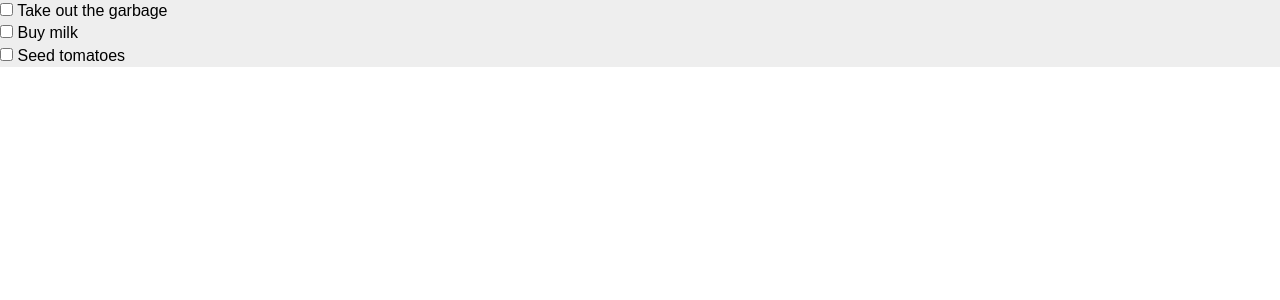
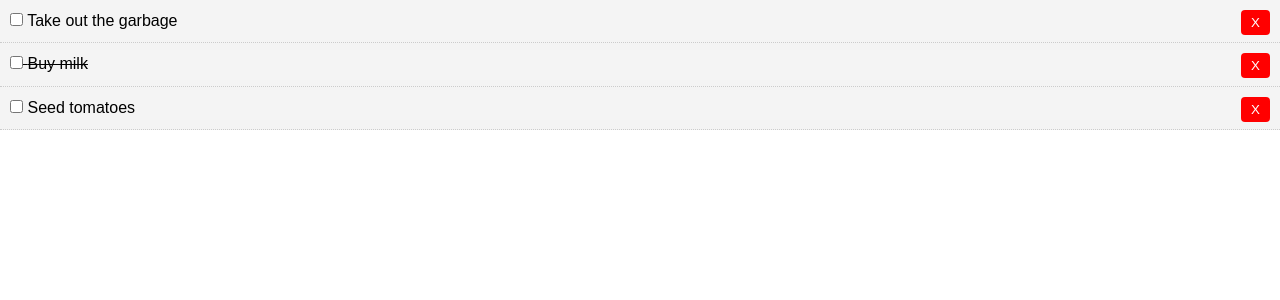
Before and after one commit to jamiev03/React-Playground, a React (Create React App) app in the folder todo-app/: page / in a window 1280 px wide. Shown: the top 300 px of the page. Built offline with nearby package versions, Linux system fonts and the light colour scheme.

Commit message:
markComplete function and styling of item list

```diff
--- a/todo-app/src/App.js
+++ b/todo-app/src/App.js
@@ -23,8 +23,14 @@ class App extends Component {
     ]
   }
 
+  //Toggle complete:
   markComplete = (id) => {
-    console.log(id);
+    this.setState({ todos: this.state.todos.map(todo => {
+      if(todo.id === id) {
+        todo.completed = !todo.completed
+      }
+      return todo;
+    }) })
 }
 
   render() {
--- a/todo-app/src/components/TodoItem.js
+++ b/todo-app/src/components/TodoItem.js
@@ -18,11 +18,12 @@ class TodoItem extends Component {
       const { id, title } = this.props.todo; //Destructuring allows to pull data from this.props.todo
       return (
         //   Can style using an inline style like so
-          <div style={{ backgroundColor: '#eee'}}>
+          <div style={this.getStyle()}>
             <p>
                 {/* We need to know which todo is checked off so we add bind to the 'id' since we have access to that prop */}
                <input type="checkbox" onChange={this.props.markComplete.bind(this, id)} /> {' '}
                { title }
+               <button style={btnStyle}>X</button>
             </p>
               {/* <h2 style={itemStyle} ></h2> */}
           </div>
@@ -41,6 +42,16 @@ TodoItem.propTypes = {
     todo: PropTypes.object.isRequired
 }
 
+const btnStyle = {
+    background: '#ff0000',
+    color: '#fff',
+    border: 'none',
+    padding: '5px 10px',
+    borderRadius: '4px',
+    cursor: 'pointer',
+    float: 'right'
+}
+
 
 
 export default TodoItem;
```
